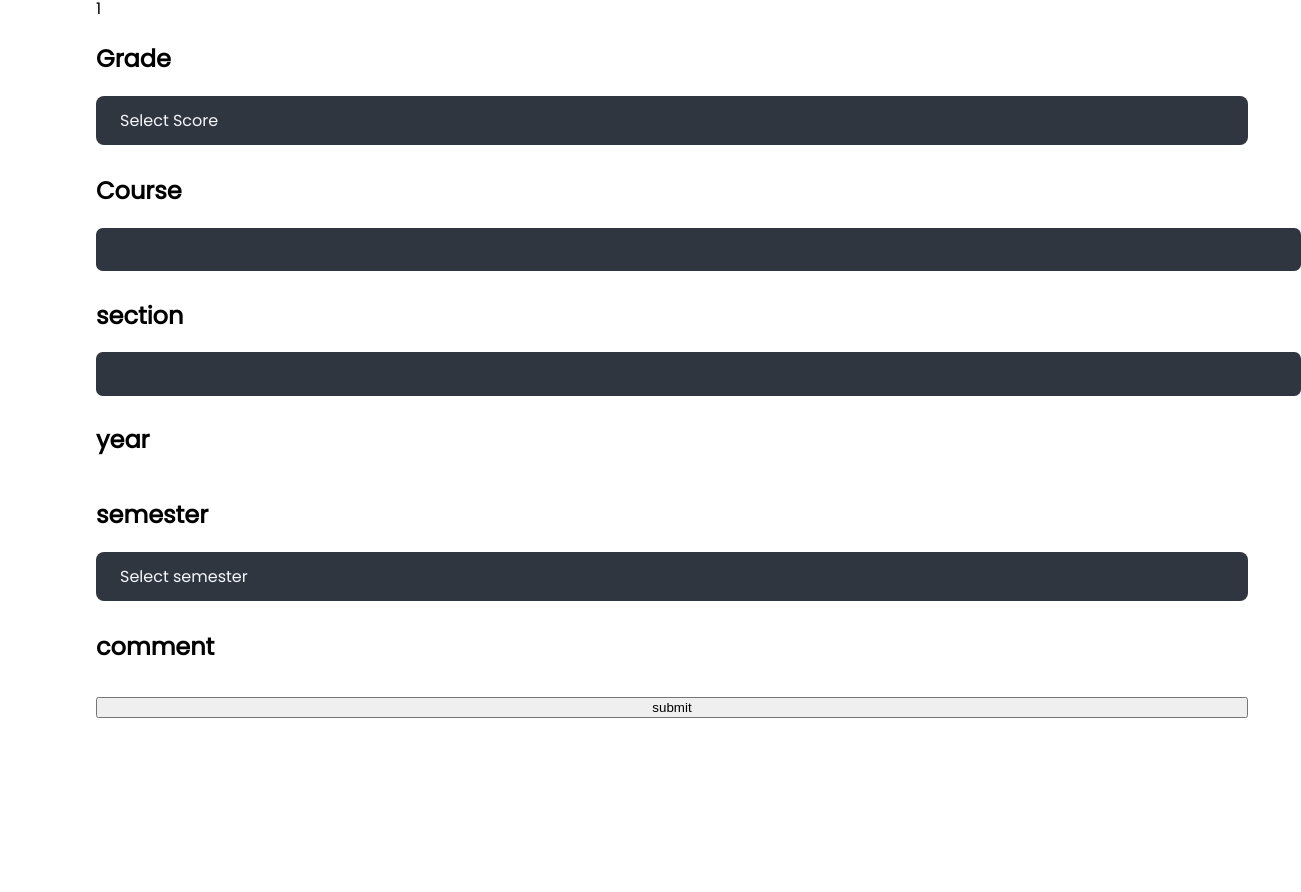
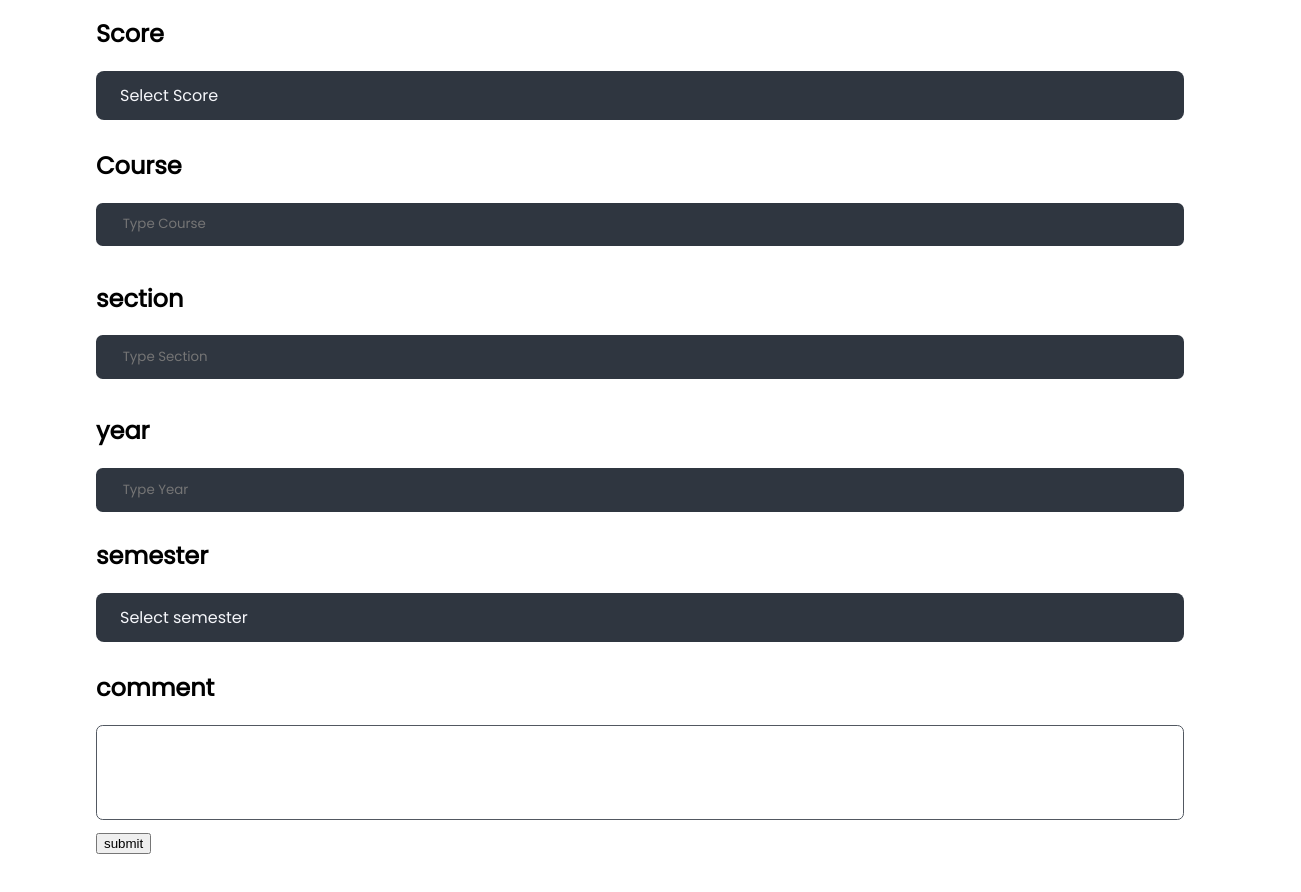
Before and after one commit to comp-eng-ess/cp-rate-my-professor, a website with bundled scripts: page public/index.html in a window 1280 px wide. Shown: the part 218-1110 px from the top of the page, 1301 px wide, since content can reach past the window. Before the commit the page ends 1032 px from the top, so only its background shows below. Built offline with nearby package versions, Linux system fonts and the light colour scheme.

Commit message:
update comment-page

```diff
--- a/public/index.html
+++ b/public/index.html
@@ -32,9 +32,8 @@
     <!-- application -->
     <section id="application" class="application">
       <div class="container">
-        1
-        <h2>Grade</h2>
         <div class="select-box">
+          <h2>Score</h2>
           <div class="options-container">
             <div class="option">
               <input type="radio" class="radio" id="1" name="score" />
@@ -59,18 +58,22 @@
           </div>
           <div class="selected">Select Score</div>
         </div>
+        <div class="number-input-box">
           <h2>Course</h2>
           <input
+            placeholder="Type Course"
             type="number"
             class="number-input"
             id="course"
             name="course"
-          min="100000"
-          max="300000"
+            min="1000000"
+            max="9000000"
           />
+        </div>
+        <div class="number-input-box">
           <h2>section</h2>
-        <div class="number-input-box">
           <input
+            placeholder="Type Section"
             type="number"
             class="number-input"
             id="section"
@@ -79,7 +82,18 @@
             max="100"
           />
         </div>
+        <div class="number-input-box">
           <h2>year</h2>
+          <input
+            placeholder="Type Year"
+            type="number"
+            class="number-input"
+            id="year"
+            name="year"
+            min="2015"
+            max="2022"
+          />
+        </div>
         <h2>semester</h2>
         <div class="select-box">
           <div class="options-container">
@@ -95,6 +109,9 @@
           <div class="selected">Select semester</div>
         </div>
         <h2>comment</h2>
+        <div class="comment-container">
+          <textarea id="comment-area"> </textarea>
+        </div>
         <button id="submit-button">submit</button>
       </div>
     </section>
--- a/public/styles.css
+++ b/public/styles.css
@@ -263,11 +263,7 @@ nav ul li a:hover::before {
 
 .container {
   margin-top: 6.25em;
-  margin-right:20em;
   padding: 2em;
-  display: flex;
-  width: 100%;
-  flex-direction: column;
 }
 
 .select-box {
@@ -343,7 +339,8 @@ nav ul li a:hover::before {
 .select-box .option:hover {
   background: #414b57;
 }
-.select-box label { cursor: pointer;
+.select-box label {
+  cursor: pointer;
 }
 
 .select-box .option .radio {
@@ -357,21 +354,39 @@ input::-webkit-inner-spin-button {
 }
 
 /* Firefox */
-input[type=number] {
+/* input[type=number] {
   -moz-appearance: textfield;
-}
-.number-input{
-  display: flex;
+}  */
+.number-input {
   background: #2f3640;
   border-radius: 0.5em;
   margin-bottom: 0.5em;
   border: none;
-  width: 100%;
-  height: 3.25em;
   color: #f5f6fa;
   font-weight: 550;
   font-family: "Poppins";
-  margin-right:2.5em;
-  padding:0em 2em;
   cursor: pointer;
+  height: 3.25em;
+  padding: 0em 2em;
 }
+.number-input-box {
+  display: flex;
+  flex-direction: column;
+  border-radius: 0.5em;
+  margin-bottom: 0.5em;
+  width: 100%;
+}
+.comment-container{
+  width: 100%;
+  display: flex;
+}
+#comment-area {
+  font-family: "Poppins";
+  display: block;
+  width: 100%;
+  resize: none;
+  padding: 2em;
+  color: #000000;
+  border: 1.5px solid #525861;
+  border-radius: 0.5em;
+}
```
Lines whose indentation alone changed are shown as unchanged.
